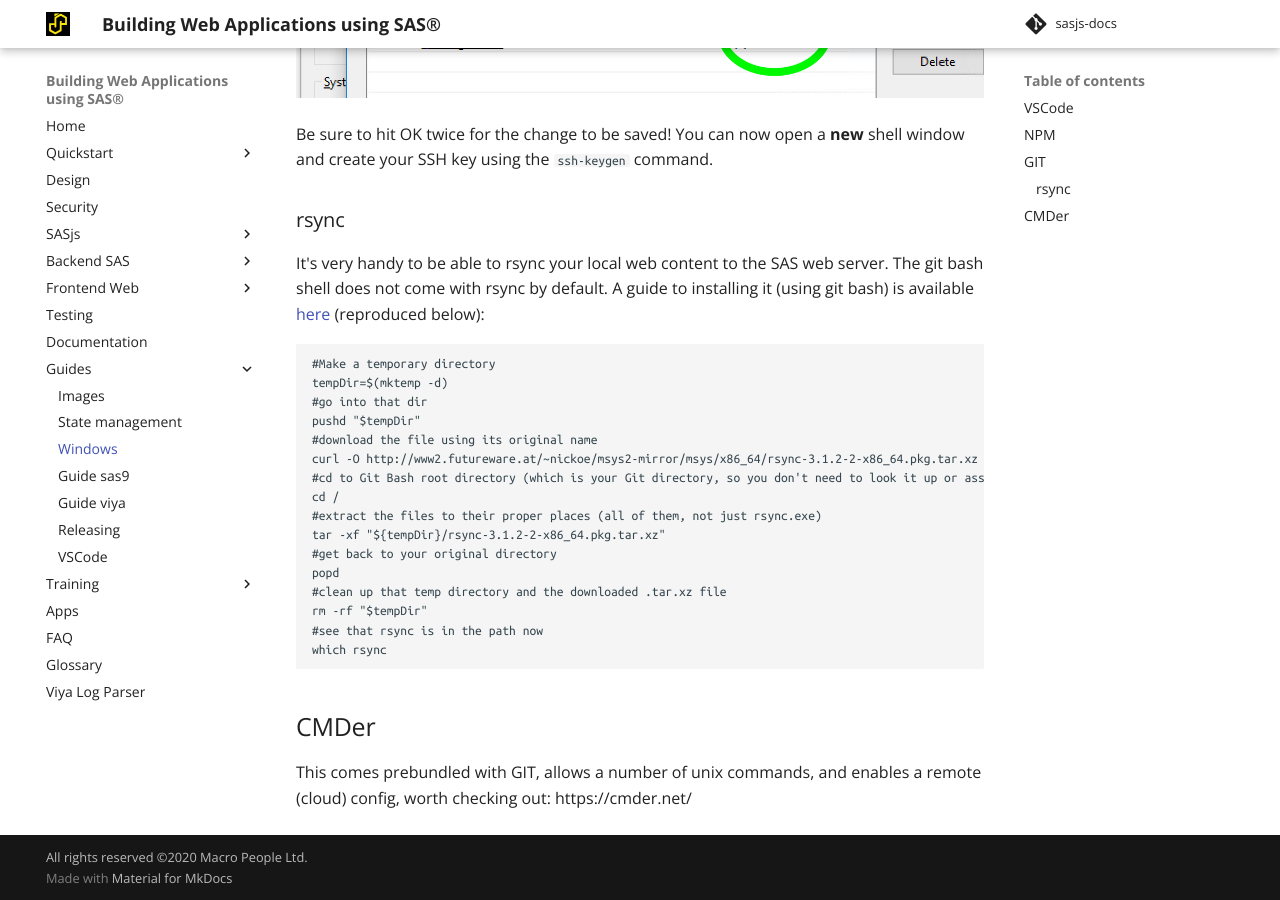
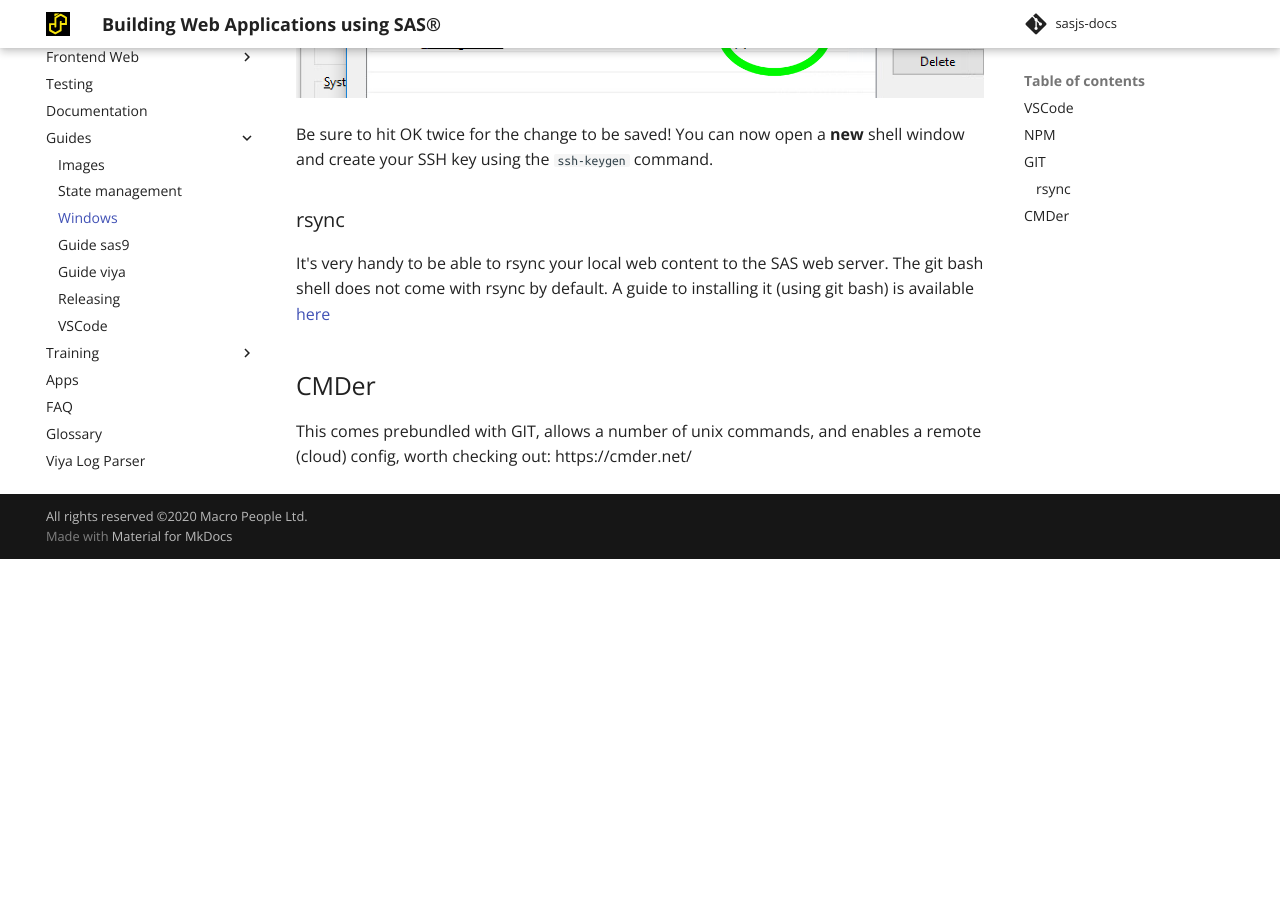
Before and after one commit to sasjs/sasjs.io, an MkDocs documentation site: the page built from docs/windows.md, in a window 1280 px wide and 900 px high, scrolled down 1733 px. Built offline with MkDocs 1.6.1 and Material for MkDocs 9.7.7, drawn with Linux system fonts in a browser that asks for light colours; after the commit the page ends 2292 px from its top, so only the background shows below that.

Commit message:
chore: automated commit

````diff
--- a/docs/windows.md
+++ b/docs/windows.md
@@ -51,26 +51,7 @@
 
 ### rsync
 
-It's very handy to be able to rsync your local web content to the SAS web server.  The git bash shell does not come with rsync by default.  A guide to installing it (using git bash) is available [here](https://gist.github.com/hisplan/ee54e48f17b92c6609ac16f83073dde6#gistcomment-3462247) (reproduced below):
-
-```
-#Make a temporary directory
-tempDir=$(mktemp -d)
-#go into that dir
-pushd "$tempDir"
-#download the file using its original name
-curl -O http://www2.futureware.at/~nickoe/msys2-mirror/msys/x86_64/rsync-3.1.2-2-x86_64.pkg.tar.xz
-#cd to Git Bash root directory (which is your Git directory, so you don't need to look it up or assume it's in %programfiles%)
-cd /
-#extract the files to their proper places (all of them, not just rsync.exe)
-tar -xf "${tempDir}/rsync-3.1.2-2-x86_64.pkg.tar.xz"
-#get back to your original directory
-popd
-#clean up that temp directory and the downloaded .tar.xz file
-rm -rf "$tempDir"
-#see that rsync is in the path now
-which rsync
-```
+It's very handy to be able to rsync your local web content to the SAS web server.  The git bash shell does not come with rsync by default.  A guide to installing it (using git bash) is available [here](https://gist.github.com/hisplan/ee54e48f17b92c6609ac16f83073dde6#gistcomment-3462247)
 
 CMDer
 ---------------------
````
Also changed, not shown: docs/resources.md (+1 -0 lines).
